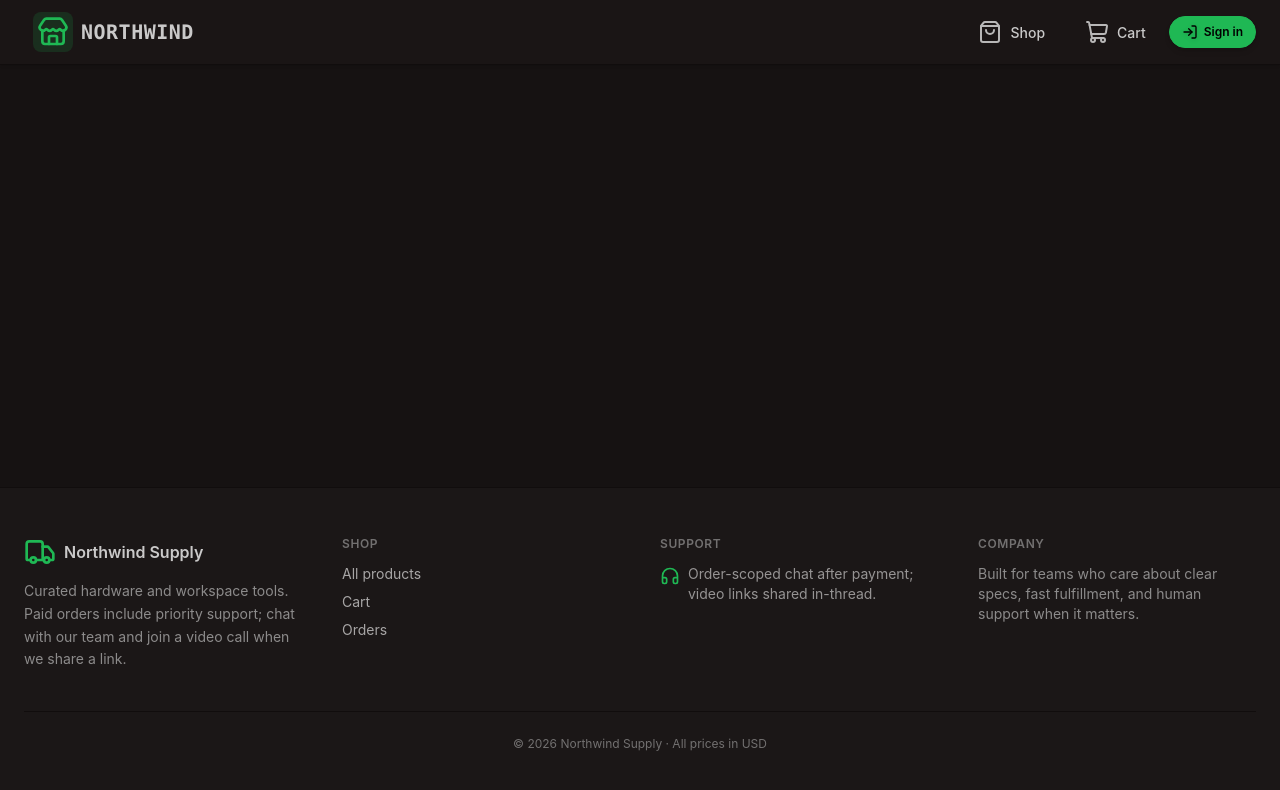
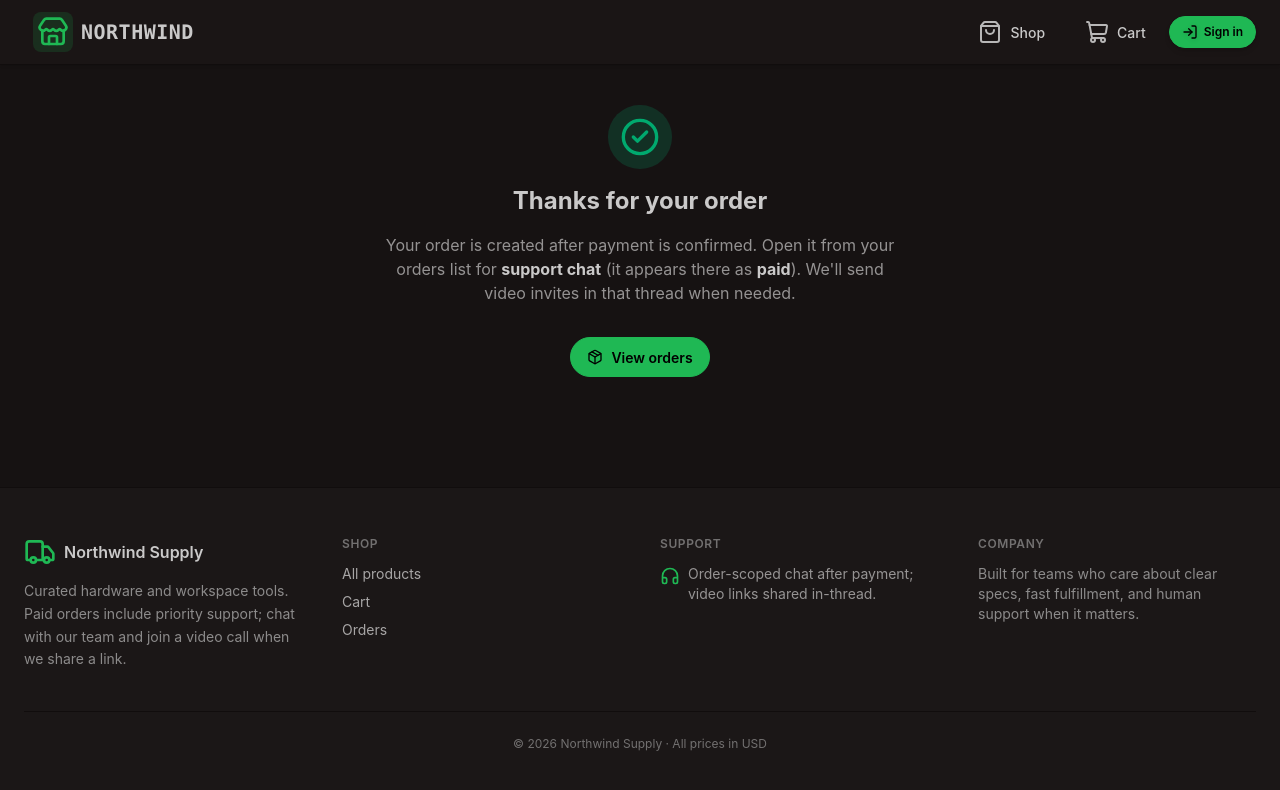
Before and after one commit to AvatarN03/NorthWind, a React (Vite) app in the folder frontend/: page /checkout/return in a window 1280 px wide. Shown: the top 790 px of the page. Built offline with nearby package versions, Linux system fonts and the light colour scheme; no server answers.

Commit message:
feat: add CheckoutReturnPage component and update routing in App

```diff
--- a/frontend/src/App.jsx
+++ b/frontend/src/App.jsx
@@ -6,6 +6,7 @@ import { Layout } from "./components/Layout";
 import HomePage from "./pages/HomePage";
 import CartPage from "./pages/CartPage";
 import OrdersPage from "./pages/OrdersPage";
+import CheckoutReturnPage from "./pages/CheckoutReturnPage";
 
 
 function App() {
@@ -26,9 +27,9 @@ function App() {
             path="/orders"
             element={isSignedIn ? <OrdersPage /> : <Navigate to={"/"} replace />}
           />
+          <Route path="/checkout/return" element={<CheckoutReturnPage />} />
       {/*
           <Route path="/product/:slug" element={<ProductDetailPage />} />
-          <Route path="/checkout/return" element={<CheckoutReturnPage />} />
 
           <Route path="/demo-sentry" element={<SentryDemoPage />} />
 
--- a/frontend/src/components/OrderPreview.jsx
+++ b/frontend/src/components/OrderPreview.jsx
@@ -1,5 +1,5 @@
 import { PackageIcon } from "lucide-react";
-import { IK_PRESETS, imageKitOptimizedUrl } from "../lib/imagekitUrl.js";
+import { IK_PRESETS, imageKitOptimizedUrl } from "../lib/imageKitUrl.js";
 
 const SIZES = {
   md: "h-[5.5rem] w-[5.5rem]",
--- /dev/null
+++ b/frontend/src/pages/CheckoutReturnPage.jsx
@@ -0,0 +1,49 @@
+import { useEffect } from 'react'
+import { useCart } from '../store/cart';
+import { Link, useSearchParams } from 'react-router';
+import { useQueryClient } from '@tanstack/react-query';
+import { CheckCircle2Icon, PackageIcon } from 'lucide-react';
+
+const CheckoutReturnPage = () => {
+    const clearCart = useCart((s) => s.clear);
+
+    const [params] = useSearchParams();
+    const checkoutId = params.get("checkout_id");
+
+    const queryClient = useQueryClient();
+
+    useEffect(() => {
+        clearCart();
+        queryClient.invalidateQueries({ queryKey: ["orders"] });
+    }, [queryClient, clearCart]);
+
+    return (
+        <div className="mx-auto max-w-lg text-center">
+      <div className="avatar placeholder mx-auto mb-4">
+        <div className="w-16 rounded-full bg-success/20 text-success flex items-center justify-center">
+          <CheckCircle2Icon className="size-10" aria-hidden />
+        </div>
+      </div>
+
+      <h1 className="text-2xl font-bold text-base-content">Thanks for your order</h1>
+
+      <p className="mt-4 text-base-content/70">
+        Your order is created after payment is confirmed. Open it from your orders list for{" "}
+        <strong className="text-base-content">support chat</strong> (it appears there as{" "}
+        <strong className="text-base-content">paid</strong>). We&apos;ll send video invites in that
+        thread when needed.
+      </p>
+
+      {checkoutId ? (
+        <p className="mt-2 font-mono text-xs text-base-content/50">Checkout: {checkoutId}</p>
+      ) : null}
+
+      <Link to="/orders" className="btn btn-primary mt-8 gap-2">
+        <PackageIcon className="size-4" aria-hidden />
+        View orders
+      </Link>
+    </div>
+    )
+}
+
+export default CheckoutReturnPage
```
